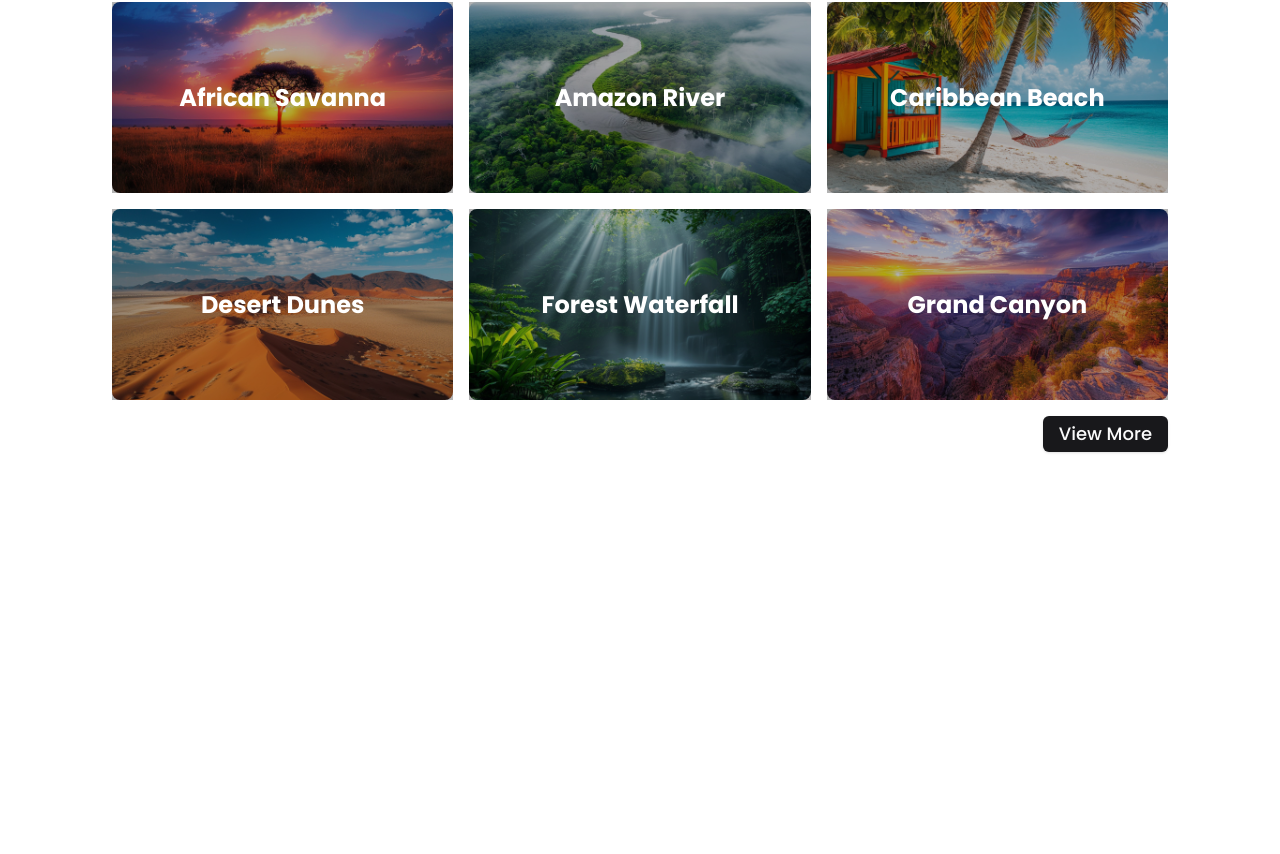
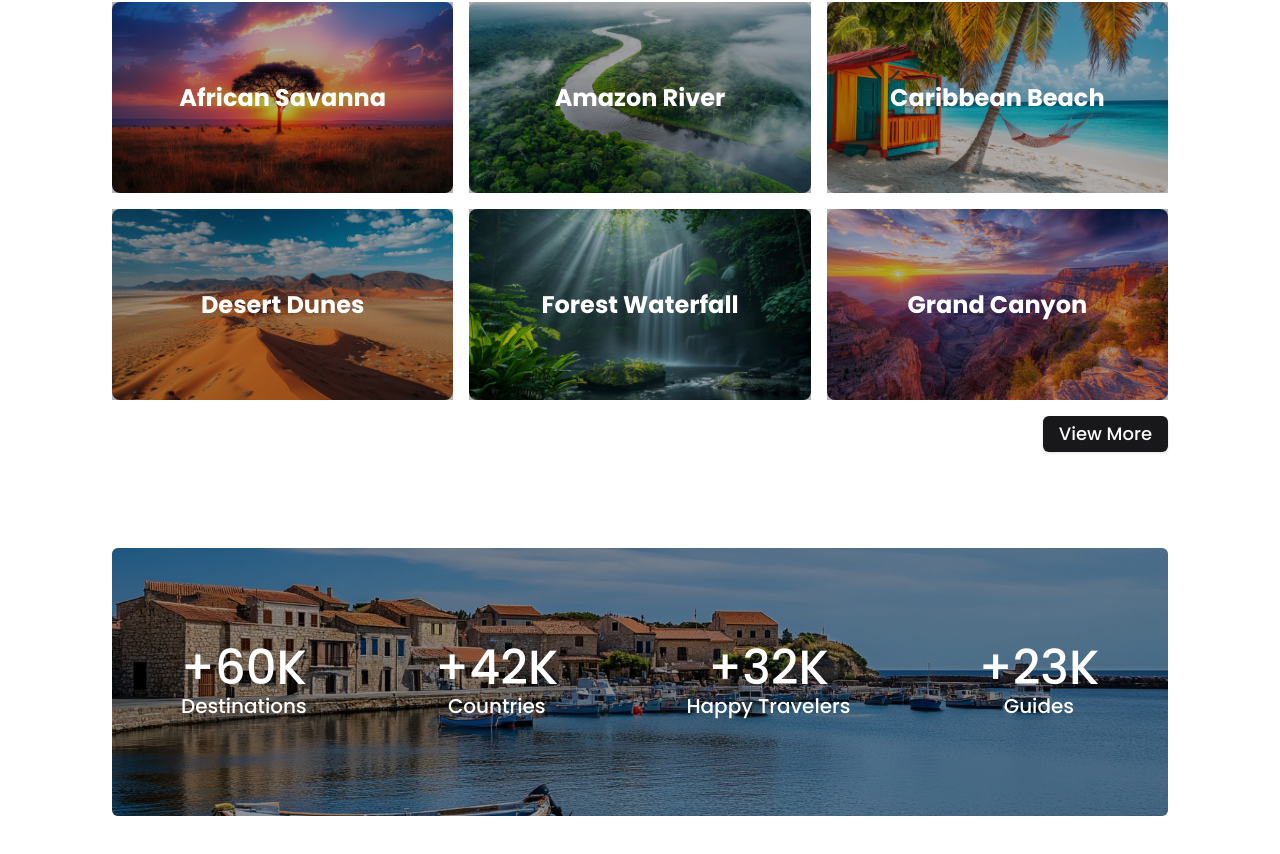
Before and after one commit to Ravsst2004/wanderlust-archive, a React (Vite) app: page / in a window 1280 px wide. Shown: the part 1826-2680 px from the top of the page. Before the commit the page ends 2294 px from the top, so only its background shows below. Built offline with nearby package versions, Linux system fonts and the light colour scheme; a web font is replaced by a local one.

Commit message:
Fourth section/content

```diff
--- a/src/pages/Home.tsx
+++ b/src/pages/Home.tsx
@@ -10,6 +10,7 @@ import { useRef } from "react";
 import SliderDefault from "@/components/ui/Carousel/SliderDefault";
 import destinationsData from "../data/destination.json";
 import { Link } from "react-router-dom";
+import bgFourthSectionImage from "../assets/image/bg-fourth-section.jpg";
 
 const Home = () => {
   return (
@@ -17,6 +18,7 @@ const Home = () => {
       <FirstSection />
       <SecondSection />
       <ThirdSection />
+      <FourthSection />
     </Layout>
   );
 };
@@ -171,17 +173,17 @@ const ThirdSection = () => {
           return (
             <Link to={`/destinations/${destination.id}`} key={destination.id}>
               <motion.div
-                initial={{ opacity: 0, x: index % 2 === 1 ? 200 : -200 }}
+                initial={{ opacity: 0, y: index % 2 === 1 ? 200 : -200 }}
                 animate={{
                   opacity: 1,
-                  x: isInViewDestination ? 0 : index % 2 === 1 ? 200 : -200,
+                  y: isInViewDestination ? 0 : index % 2 === 1 ? 200 : -200,
                 }}
-                transition={{ duration: 1 }}
+                transition={{ duration: 1.5 }}
                 className="relative group cursor-pointer"
               >
-                <div className="absolute inset-0 bg-black opacity-30 group-hover:opacity-0" />
+                <div className="absolute inset-0 bg-black opacity-0 md:opacity-30 group-hover:opacity-0" />
                 <h1
-                  className={`absolute text-lg md:text-2xl inset-0 flex items-center justify-center text-white  font-bold group-hover:scale-0 transition-transform ease-in duration-200`}
+                  className={`hidden md:absolute text-lg md:text-2xl inset-0 md:flex items-center justify-center text-white  font-bold group-hover:scale-0 transition-transform ease-in duration-200`}
                 >
                   {destination.name}
                 </h1>
@@ -190,6 +192,9 @@ const ThirdSection = () => {
                   alt={destination.name}
                   className="rounded-lg cursor-pointer"
                 />
+                <Button className="w-full md:hidden text-lg mt-2 sm:text-xl">
+                  View Details
+                </Button>
               </motion.div>
             </Link>
           );
@@ -204,4 +209,53 @@ const ThirdSection = () => {
   );
 };
 
+const FourthSection = () => {
+  const refAchiveNumber = useRef(null);
+  const isInView = useInView(refAchiveNumber, { once: true });
+
+  const achiveNumber = [
+    { number: 60, name: "Destinations" },
+    { number: 42, name: "Countries" },
+    { number: 32, name: "Happy Travelers" },
+    { number: 23, name: "Guides" },
+  ];
+
+  return (
+    <section className="py-20 px-4 md:px-10 lg:px-28">
+      <div
+        className="relative min-h-fit bg-cover bg-no-repeat bg-center flex items-center justify-center rounded-md"
+        style={{
+          backgroundImage: `url('${bgFourthSectionImage}')`,
+        }}
+      >
+        <div className="absolute inset-0 bg-black opacity-40 rounded-md "></div>
+        <div
+          className="relative z-10 flex flex-col md:flex-row justify-center items-center gap-10 lg:gap-32 py-24"
+          ref={refAchiveNumber}
+        >
+          {achiveNumber.map((item, index) => {
+            return (
+              <motion.div
+                key={index}
+                initial={{ opacity: 0, x: index % 2 === 0 ? 100 : -100 }}
+                animate={{
+                  opacity: isInView ? 1 : 0,
+                  x: isInView ? 0 : index % 2 === 0 ? 100 : -100,
+                }}
+                transition={{ duration: 1.5 }}
+                className="flex flex-col justify-center items-center cursor-default"
+              >
+                <h1 className="text-5xl text-white font-medium">
+                  +{item.number}K
+                </h1>
+                <p className="text-xl text-white font-medium">{item.name}</p>
+              </motion.div>
+            );
+          })}
+        </div>
+      </div>
+    </section>
+  );
+};
+
 export default Home;
```
Also changed, not shown: src/assets/image/bg-fourth-section.jpg (added).
